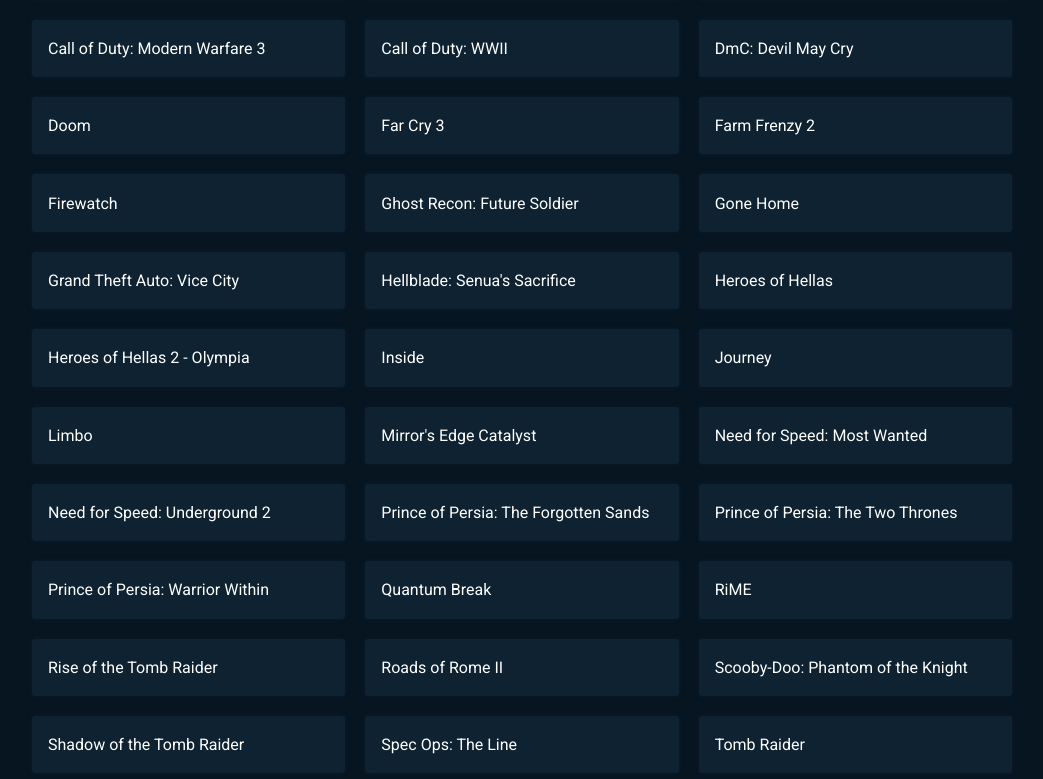
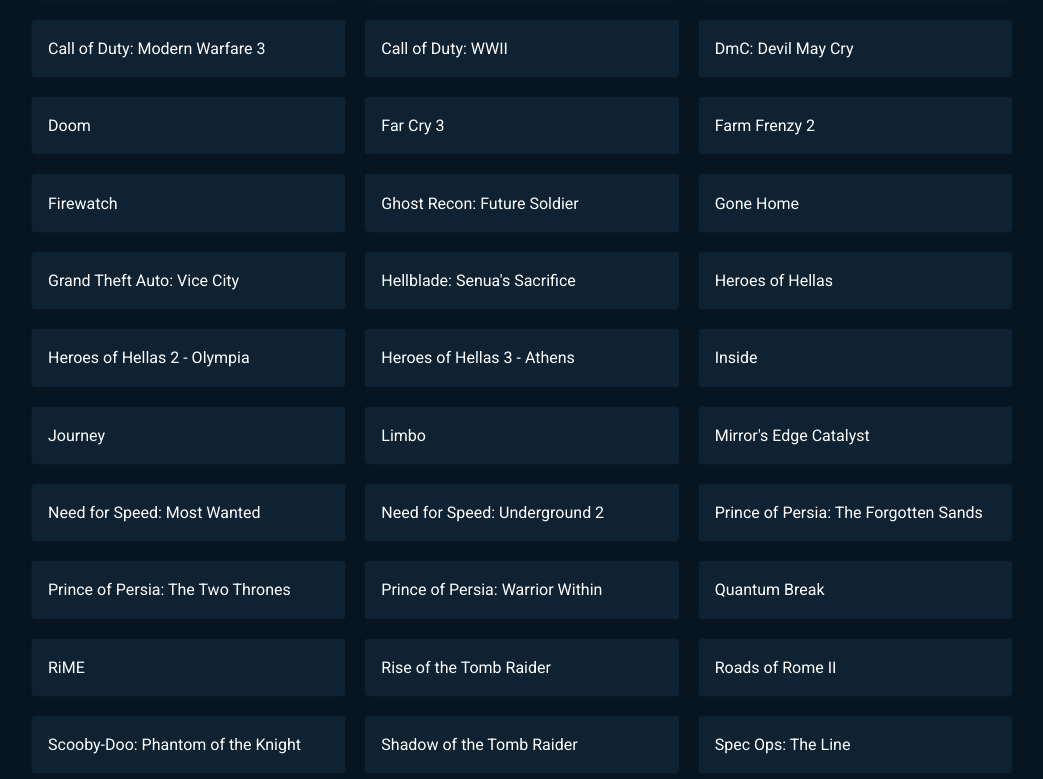
Before and after one commit to PiyushPawar17/important-list, a React (Create React App) app: page / in a window 1280 px wide. Shown: the part 749-1528 px from the top of the page, without its empty margins (118-1161 px from the left). Built offline with nearby package versions, Linux system fonts and the light colour scheme.

Commit message:
Added Heroes of Hellas 3 - Athens :tada:

```diff
--- a/src/List.js
+++ b/src/List.js
@@ -33,6 +33,7 @@
 	"Hellblade: Senua's Sacrifice",
 	'Heroes of Hellas',
 	'Heroes of Hellas 2 - Olympia',
+	'Heroes of Hellas 3 - Athens',
 	'Inside',
 	'Journey',
 	'Limbo',
```
